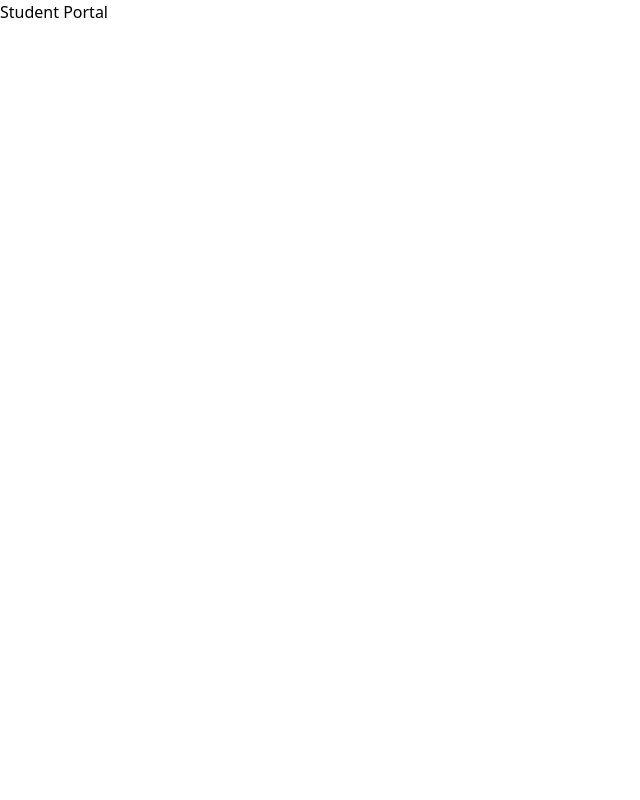
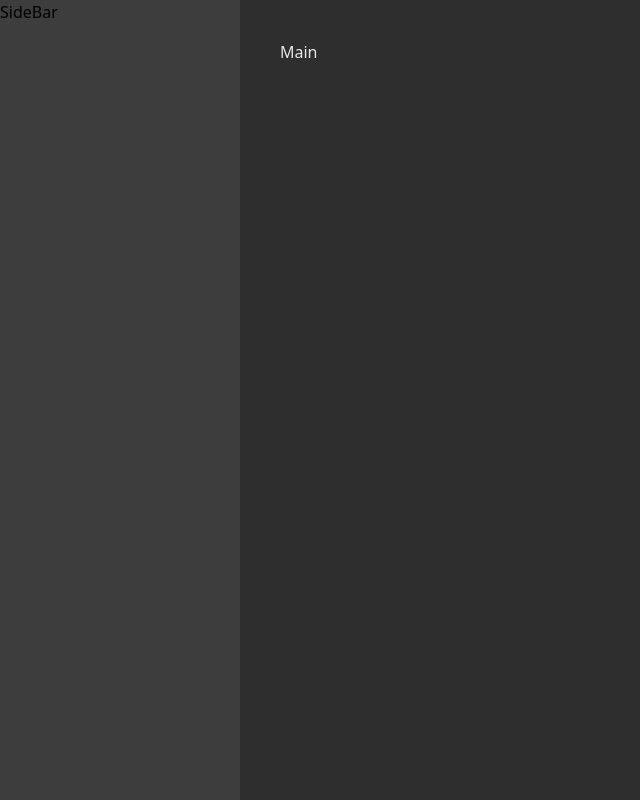
Before and after one commit to PrinceNarteh/student-portal, a React (Create React App) app in the folder client/: page / in a window 1280 px wide. Shown: the whole page, without its empty margins (0-640 px from the left). Built offline with nearby package versions, Linux system fonts and the light colour scheme.

Commit message:
adds layout

```diff
--- a/client/src/App.js
+++ b/client/src/App.js
@@ -1,9 +1,7 @@
+import Layout from "./pages/Layout";
+
 function App() {
-  return (
-    <div>
-      <h1>Student Portal</h1>
-    </div>
-  );
+  return <Layout />;
 }
 
 export default App;
--- /dev/null
+++ b/client/src/components/SideBar.jsx
@@ -0,0 +1,7 @@
+import React from "react";
+
+const SideBar = () => {
+  return <div className="bg-darkGray h-full">SideBar</div>;
+};
+
+export default SideBar;
--- /dev/null
+++ b/client/src/pages/Layout.jsx
@@ -0,0 +1,17 @@
+import React from "react";
+import SideBar from "../components/SideBar";
+
+const Layout = () => {
+  return (
+    <div className="bg-dark flex">
+      <aside className="w-60 fixed left-0 h-screen">
+        <SideBar />
+      </aside>
+      <main className="flex-1 ml-60 p-10 text-light min-h-screen">
+        <h1>Main</h1>
+      </main>
+    </div>
+  );
+};
+
+export default Layout;
--- a/client/tailwind.config.js
+++ b/client/tailwind.config.js
@@ -1,9 +1,16 @@
 module.exports = {
-  content: [
-    "./src/**/*.{js,jsx,ts,tsx}",
-  ],
+  content: ["./src/**/*.{js,jsx,ts,tsx}"],
   theme: {
     extend: {},
+    colors: {
+      dark: "#2E2E2E",
+      darkGray: "#3D3D3D",
+      navyBlue: "#354654",
+      darkTeal: "#3A5B5F",
+      lightTeal: "#55828B",
+      lightSlate: "#C9D8D1",
+      light: "#E4E7E4",
+    },
   },
   plugins: [],
-}
+};
```
